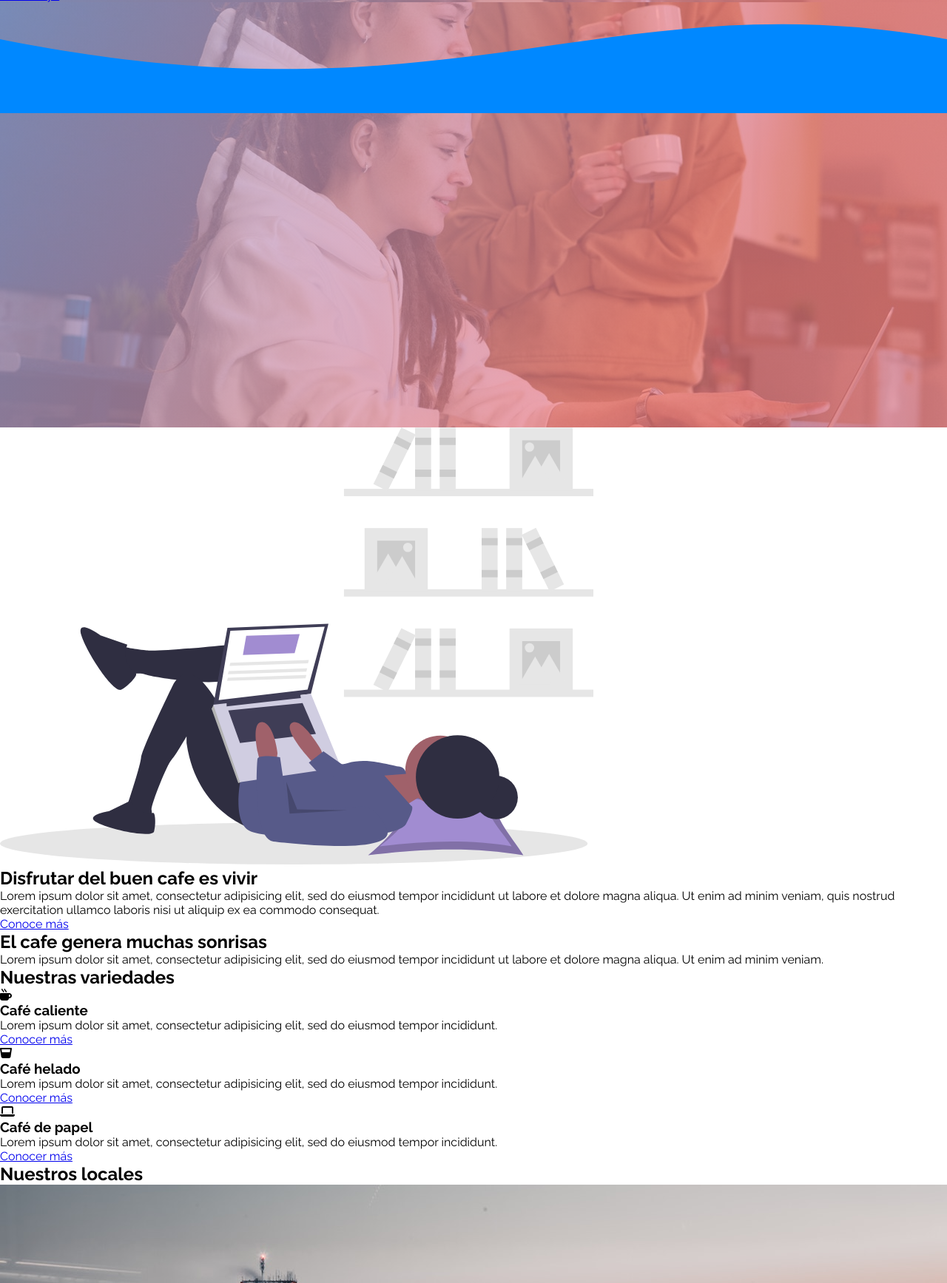
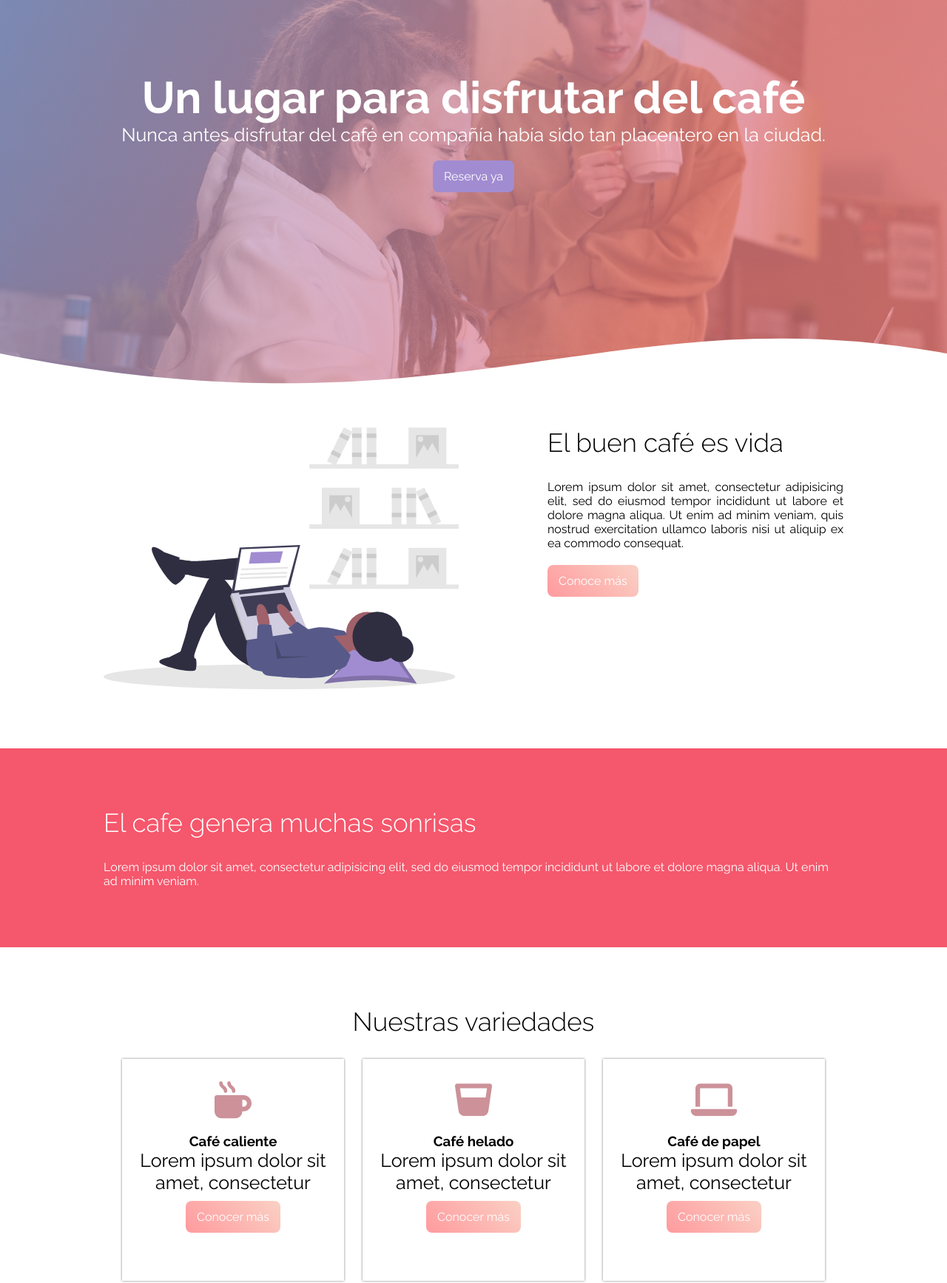
Before and after one commit to okipe/landing_01, a plain HTML site: page index.html in a window 1280 px wide. Shown: the part 72-1807 px from the top of the page at 74% size. Drawn offline with Linux system fonts and the light colour scheme.

Commit message:
desktop complete

```diff
--- a/css/styles.css
+++ b/css/styles.css
@@ -29,4 +29,226 @@ body {
   color: #fff;
   display: flex;
   flex-direction: column;
+  justify-content: center;
+  align-items: center;
 }
+
+.text-hero h1 {
+  font-size: 60px;
+}
+
+.text-hero p {
+  font-size: 25px;
+  margin-bottom: 20px;
+}
+
+.text-hero a {
+  display: inline-block;
+  text-decoration: none;
+  padding: 12px 15px;
+  background: #a18cd1;
+  border-radius: 8px;
+  color: #fff;
+}
+
+.svg-hero {
+  position: absolute;
+  bottom: 0;
+  left: 0;
+  width: 100%;
+}
+
+
+/*General styles */
+
+.container,
+.wave-container {
+  width: 90%;
+  max-width: 1000px;
+  overflow: hidden;
+  margin: auto;
+  padding: 0 0 80px 0;
+}
+
+.container {
+  padding: 80px 0;
+}
+
+.title {
+  font-weight: 300;
+  font-size: 35px;
+  text-align: center;
+  margin-bottom: 30px;
+}
+
+.title.left {
+  text-align: left;
+}
+
+/* .title.right {
+  text-align: right;
+} */
+
+/* Section */
+
+.website {
+  display: flex;
+  justify-content: space-between;
+}
+
+.website img {
+  width: 48%;
+}
+
+.website .container-text-main {
+  width: 40%;
+}
+
+.paragraph {
+  text-align: justify;
+  margin-bottom: 20px;
+}
+
+.cta {
+  display: inline-block;
+  text-decoration: none;
+  background: linear-gradient(45deg, #ff9a9e 0%, #fad0c4 99%, #fad0c4 100%);
+  padding: 12px 15px;
+  border-radius: 8px;
+  color: #fff;
+}
+
+/* Info */
+
+.info {
+  background: #f5576c;
+  color: #fff;
+}
+
+/* Cards */
+
+.content-cards {
+  display: flex;
+  width: 100%;
+  justify-content: space-evenly;
+  flex-wrap: wrap;
+
+}
+
+.card {
+  width: 30%;
+  text-align: center;
+  height: 300px;
+  box-shadow: 0 0 3px 0 rgba(0, 0, 0, 0.5);
+  transform: scale(1);
+  transition: transform 0.6s;
+}
+
+.card:hover {
+  box-shadow: 0 0 6px 0 rgba(119, 17, 17, 0.5);
+  transform: scale(1.03);
+  cursor: pointer;
+}
+
+.card i {
+  margin: 30px 0 20px 0;
+  color: #cc9199;
+  font-size: 50px;
+}
+
+.card p {
+  font-family: 300;
+  font-size: 25px;
+  margin-bottom: 10px;
+}
+
+/* Gallery */
+
+.gallery {
+  background: #f2f2f2;
+}
+
+.gallery-cont {
+  display: flex;
+  flex-wrap: wrap;
+  justify-content: space-evenly;
+  overflow: hidden;
+}
+
+.gallery-cont>img {
+  width: 30%;
+  object-fit: cover;
+  margin-bottom: 20px;
+  display: block;
+  box-shadow: 0px 0px 3px 0px rgba(0, 0, 0, 0.5);
+  cursor: pointer;
+  overflow: hidden;
+}
+
+/* info2 */
+
+.last-section {
+  display: flex;
+  flex-wrap: wrap;
+  justify-content: space-between;
+  padding-bottom: 40px;
+}
+
+.last-section img {
+  width: 48%;
+}
+
+.last-section .container-text-main {
+  width: 40%;
+}
+
+/* footer */
+
+footer {
+  background: #f5576c;
+  color: #fff;
+}
+
+.form {
+  display: flex;
+  flex-wrap: wrap;
+  justify-content: space-between;
+}
+
+.input {
+  background: transparent;
+  border: 0;
+  color: #fff;
+  outline: none;
+  border: 1px solid #fff;
+  padding: 20px 10px;
+}
+
+.input::placeholder {
+  color: #fff;
+  font-family: 'Raleway', 'sans-serif';
+}
+
+input[type="text"],
+input[type="email"]{
+  display: inline-block;
+  width: 49%;
+  margin-bottom: 30px;
+}
+
+.form textarea {
+  width: 100%;
+  margin-bottom: 15px;
+}
+
+input [type="submit"] {
+  width: 120px;
+  text-align: center;
+  padding: 14px 0;
+}
+
+input [type="submit"]:hover {
+  cursor: pointer;
+  color: tomato;
+  background: #fff;
+}
--- a/index.html
+++ b/index.html
@@ -13,18 +13,24 @@
 
     <header class="hero">
       <div class="text-hero">
-        <h1>Un apetecible lugar para disfrutar del café</h1>
+        <h1>Un lugar para disfrutar del café</h1>
         <p>Nunca antes disfrutar del café en compañía había sido tan placentero en la ciudad.</p>
         <a href="#reserva">Reserva ya</a>
-        <div class="hero" style="height: 150px; overflow: hidden;" ><svg viewBox="0 0 500 150" preserveAspectRatio="none" style="height: 100%; width: 100%;"><path d="M0.00,49.98 C239.55,173.19 321.38,-33.05 500.00,49.98 L500.00,150.00 L0.00,150.00 Z" style="stroke: none; fill: #08f;"></path></svg></div>
+      </div>
+      <div class="svg-hero" style="height: 150px; overflow: hidden;" >
+        <svg viewBox="0 0 500 150" preserveAspectRatio="none"
+        style="height: 100%; width: 100%;">
+        <path d="M0.00,49.98 C239.55,173.19 321.38,-33.05 500.00,49.98 L500.00,150.00 L0.00,150.00 Z"
+        style="stroke: none; fill: #fff;"></path>
+        </svg>
       </div>
     </header>
 
-    <section class="wave container website">
+    <section class="wave-container website">
       <img src="img/ilustracion1.svg" alt="Persona disfrutando">
       <div class="container-text-main">
-        <h2>Disfrutar del buen cafe es vivir</h2>
-        <p>Lorem ipsum dolor sit amet, consectetur adipisicing elit, sed do eiusmod tempor incididunt ut labore et dolore magna aliqua. Ut enim ad minim veniam, quis nostrud exercitation ullamco laboris nisi ut aliquip ex ea commodo consequat.</p>
+        <h2 class="left title">El buen café es vida</h2>
+        <p class="paragraph">Lorem ipsum dolor sit amet, consectetur adipisicing elit, sed do eiusmod tempor incididunt ut labore et dolore magna aliqua. Ut enim ad minim veniam, quis nostrud exercitation ullamco laboris nisi ut aliquip ex ea commodo consequat.</p>
         <a href="#conoce" class="cta">Conoce más</a>
       </div>
     </section>
@@ -38,62 +44,70 @@
 
     <section class="cards container">
       <h2 class="title">Nuestras variedades</h2>
-      <div class="content cards">
+      <div class="content-cards">
+        <article class="card">
           <i class="fas fa-mug-hot"></i><!--card-->
           <h3>Café caliente</h3>
-        <p>Lorem ipsum dolor sit amet, consectetur adipisicing elit, sed do eiusmod tempor incididunt.</p>
-        <a href="#">Conocer más</a>
-      </div>
-      <div class="content cards">
+          <p>Lorem ipsum dolor sit amet, consectetur</p>
+          <a href="#" class="cta">Conocer más</a>
+        </article>
+
+        <article class="card">
           <i class="fas fa-glass-whiskey"></i><!--card-->
           <h3>Café helado</h3>
-        <p>Lorem ipsum dolor sit amet, consectetur adipisicing elit, sed do eiusmod tempor incididunt.</p>
-        <a href="#">Conocer más</a>
-      </div>
-      <div class="content cards">
+          <p>Lorem ipsum dolor sit amet, consectetur</p>
+          <a href="#" class="cta">Conocer más</a>
+        </article>
+
+        <article class="card">
           <i class="fas fa-laptop"></i><!--card-->
           <h3>Café de papel</h3>
-        <p>Lorem ipsum dolor sit amet, consectetur adipisicing elit, sed do eiusmod tempor incididunt.</p>
-        <a href="#">Conocer más</a>
+          <p>Lorem ipsum dolor sit amet, consectetur</p>
+          <a href="#" class="cta">Conocer más</a>
+        </article>
       </div>
       <script src="https://kit.fontawesome.com/65cd496d90.js" crossorigin="anonymous"></script>
     </section>
 
     <section class="gallery">
       <div class="container">
-        <h2 class="container">Nuestros locales</h2>
-        <img src="img/uno.jpg" alt="Uno">
+        <h2 class="title">Nuestros locales</h2>
+        <article class="gallery-cont">
           <img src="img/dos.jpg" alt="Dos">
           <img src="img/tres.jpg" alt="Tres">
           <img src="img/cuatro.jpg" alt="Cuatro">
           <img src="img/cinco.jpg" alt="Cinco">
           <img src="img/seis.jpg" alt="Seis">
+          <img src="img/uno.jpg" alt="Uno">
+        </article>
       </div>
     </section>
 
     <!--cambios-->
       <section class="info-last">
-        <div class="last-section-container">
+        <div class="container last-section">
+          <div class="container-text-main">
             <h2 class="left title">Una historia de calidez</h2>
             <p class="paragraph">Lorem ipsum dolor sit amet, consectetur adipisicing elit, sed do eiusmod tempor incididunt ut labore</p>
             <a href="#" class="cta">Conoce más</a>
           </div>
           <img src="img/ilustracion.svg" alt="Persona disfrutando">
+        </div>
+
         <div class="svg-wave" style="height: 150px; overflow: hidden;" ><svg viewBox="0 0 500 150" preserveAspectRatio="none" style="height: 100%; width: 100%;"><path d="M0.00,49.98 C239.55,173.19 321.38,-33.05 500.00,49.98 L500.00,150.00 L0.00,150.00 Z" style="stroke: none; fill: #08f;"></path></svg></div>
       </section>
 
-      <section class="footer">
-        <div class="form-container">
+      <footer id="contact">
+        <div class="container">
           <h2 class="title">Contáctanos</h2>
-          <form action="">
+          <form action="" class="form">
             <input class="input" type="text" name="" id="" placeholder="Nombre">
             <input class="input" type="email" name="" id="" placeholder="E-mail">
             <textarea class="input" name="" id="" cols="30" rows="10" placeholder="Mensaje"></textarea>
             <input class="input" type="submit" value="Enviar">
           </form>
-
         </div>
-      </section>
+      </footer>
 
 
 
```
Lines whose indentation alone changed are shown as unchanged.
